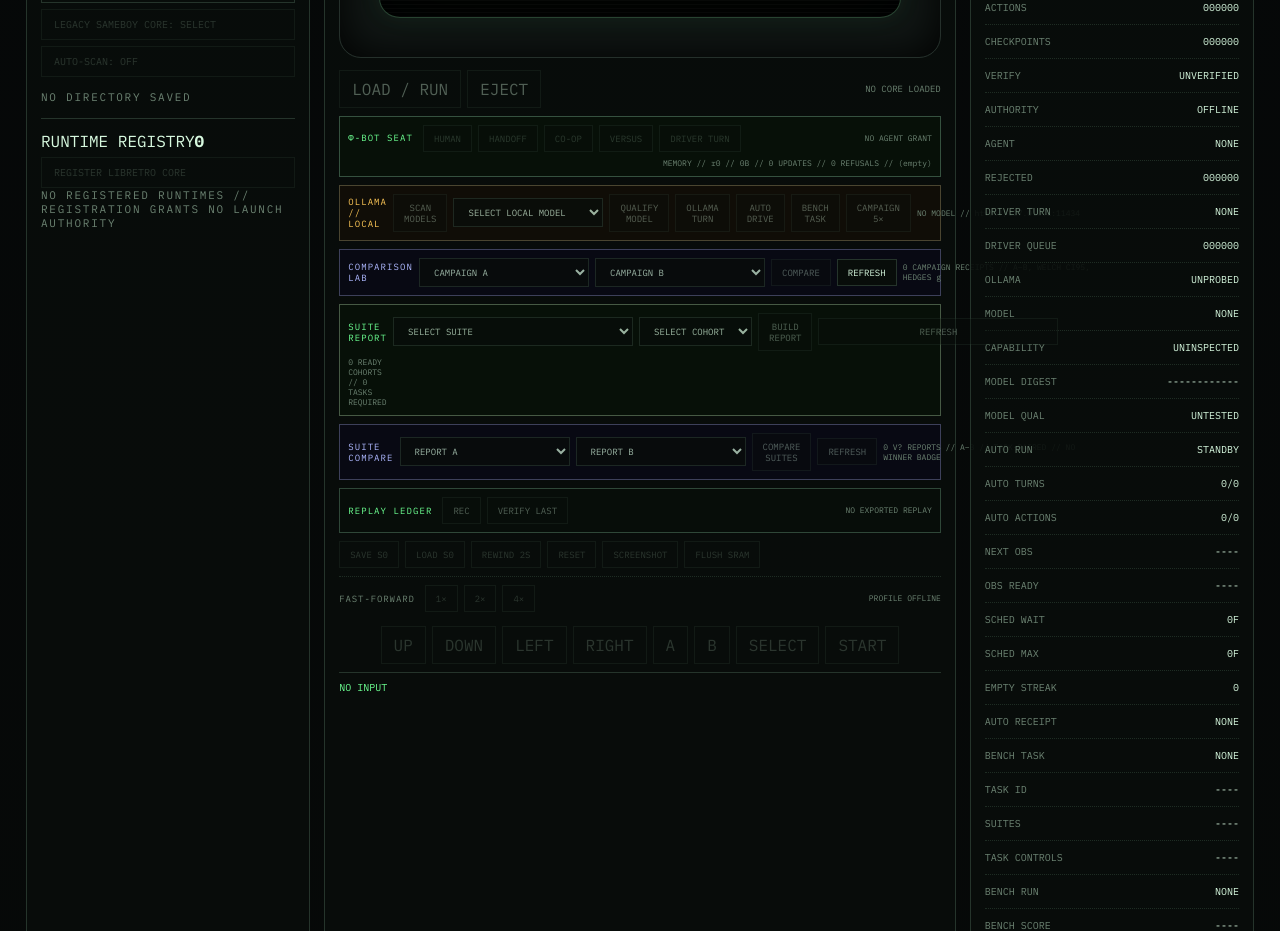
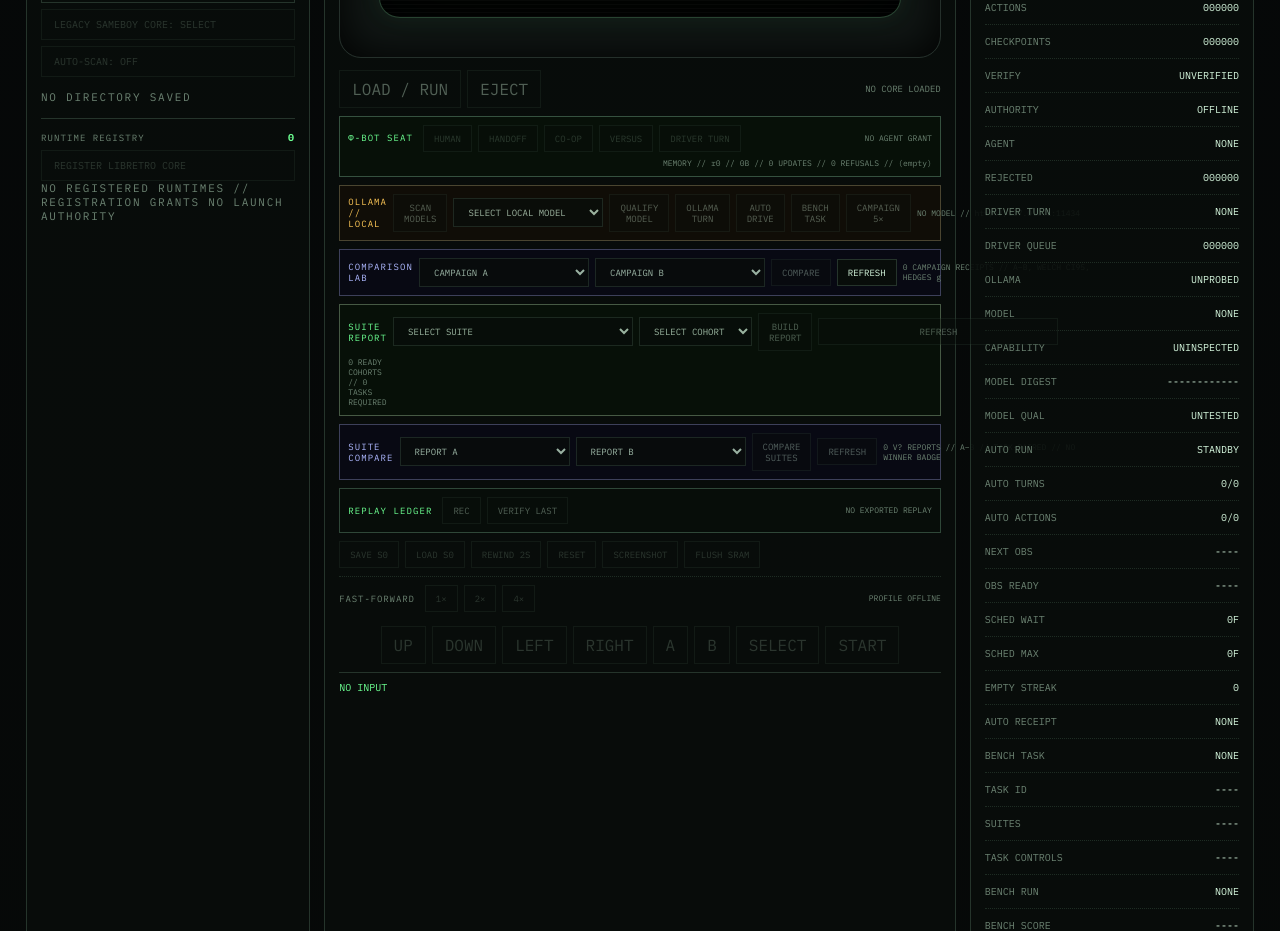
Before and after one commit to MichaelWave369/PhiCade, a React (Vite) app in the folder apps/desktop/: page / in a window 1280 px wide. Shown: the part 860-1791 px from the top of the page. Built offline with nearby package versions, Linux system fonts and the light colour scheme.

Commit message:
style: add CRT runtime registry presentation

```diff
--- a/apps/desktop/src/styles.css
+++ b/apps/desktop/src/styles.css
@@ -176,6 +176,69 @@ button:disabled {
   margin-top: 12px;
   overflow-wrap: anywhere;
   line-height: 1.5;
+}
+
+.runtime-manager {
+  margin-top: 8px;
+}
+
+.runtime-manager-heading {
+  display: flex;
+  align-items: center;
+  justify-content: space-between;
+  gap: 8px;
+  color: var(--muted);
+  font-size: 9px;
+  letter-spacing: .12em;
+}
+
+.runtime-manager-heading strong {
+  color: var(--green);
+  font-size: 10px;
+}
+
+.runtime-list {
+  margin-top: 8px;
+  max-height: 210px;
+  overflow: auto;
+  border-top: 1px dotted #1e2c23;
+}
+
+.runtime-row {
+  display: grid;
+  gap: 3px;
+  padding: 8px 0;
+  border-bottom: 1px dotted #1e2c23;
+  min-width: 0;
+}
+
+.runtime-row-main {
+  display: flex;
+  justify-content: space-between;
+  gap: 8px;
+  min-width: 0;
+}
+
+.runtime-row-main strong {
+  overflow: hidden;
+  text-overflow: ellipsis;
+  white-space: nowrap;
+  color: var(--ink);
+  font-size: 10px;
+  font-weight: 500;
+}
+
+.runtime-row-main span,
+.runtime-row small {
+  color: var(--muted);
+  font-size: 8px;
+  line-height: 1.4;
+  overflow-wrap: anywhere;
+}
+
+.runtime-row-main span {
+  flex: 0 0 auto;
+  color: var(--green);
 }
 
 .game-list {
```
